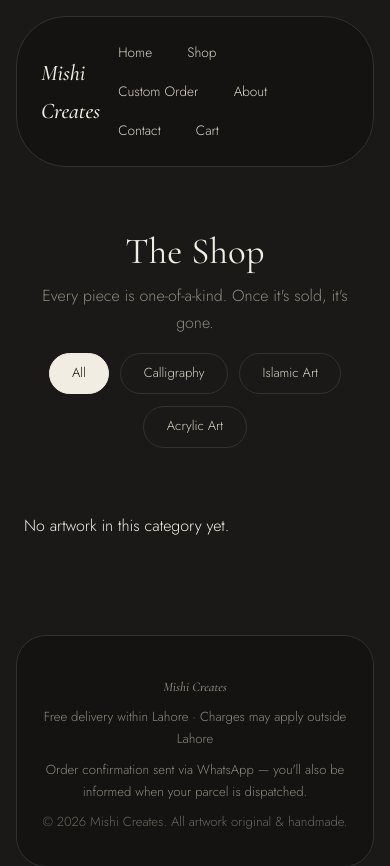
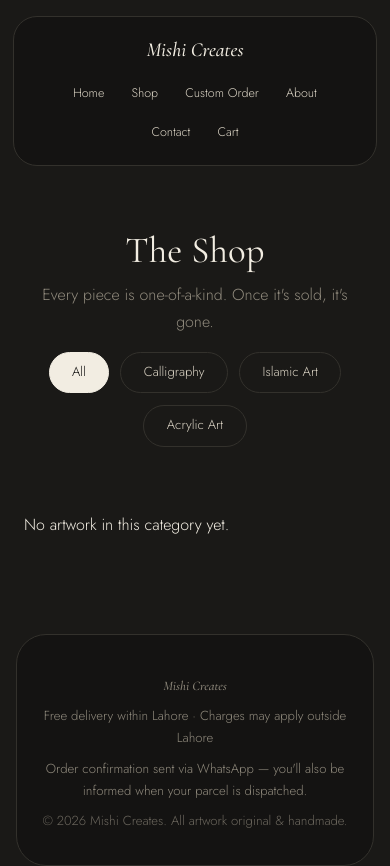
Before and after one commit to rameeshatariq1/Art_gallery, a Flask app: page /shop in a window 390 px wide. Shown: the top 866 px of the page. Run offline with Flask 3, Linux system fonts and the light colour scheme; data that the repository does not hold is empty.

Commit message:
Refactor CSS variables and styles for consistency

```diff
--- a/static/css/style.css
+++ b/static/css/style.css
@@ -398,8 +398,31 @@ a { color: inherit; text-decoration: none; }
 
 /* ---------- Mobile ---------- */
 @media (max-width: 768px) {
-    .site-header { padding: 1rem 1.5rem; margin: 1rem 1rem 0; }
-    .hero, .video-showcase, .product-grid, .category-nav,
+    .site-header {
+        padding: 1rem 1.2rem;
+        margin: 1rem 0.8rem 0;
+        flex-wrap: wrap;
+        border-radius: 24px;
+    }
+    .logo {
+        white-space: nowrap;
+        font-size: 1.25rem;
+        width: 100%;
+        text-align: center;
+        margin-bottom: 0.6rem;
+    }
+    .main-nav {
+        gap: 0.3rem;
+        flex-wrap: wrap;
+        justify-content: center;
+        width: 100%;
+    }
+    .main-nav a {
+        font-size: 0.78rem;
+        padding: 0.4rem 0.7rem;
+    }
+
+    .hero, .video-showcase, .featured, .product-grid, .category-nav,
     .page-header, .product-detail, .cart-list, .cart-total,
     .checkout-wrap, .order-success, .about-page, .contact-page,
     .custom-order-page {
@@ -409,9 +432,7 @@ a { color: inherit; text-decoration: none; }
     .site-footer { margin: 2rem 1rem 1rem; padding: 2rem 1.5rem; }
     .product-detail, .checkout-wrap, .video-grid { grid-template-columns: 1fr; }
     h1 { font-size: 2.3rem; }
-    .main-nav { gap: 0; flex-wrap: wrap; }
 }
-
 /* ---------- Reviews marquee ---------- */
 .reviews-showcase { padding: 4rem 0 3rem; overflow: hidden; }
 .marquee { overflow: hidden; width: 100%; -webkit-mask-image: linear-gradient(90deg, transparent, #000 8%, #000 92%, transparent); mask-image: linear-gradient(90deg, transparent, #000 8%, #000 92%, transparent); }
```
